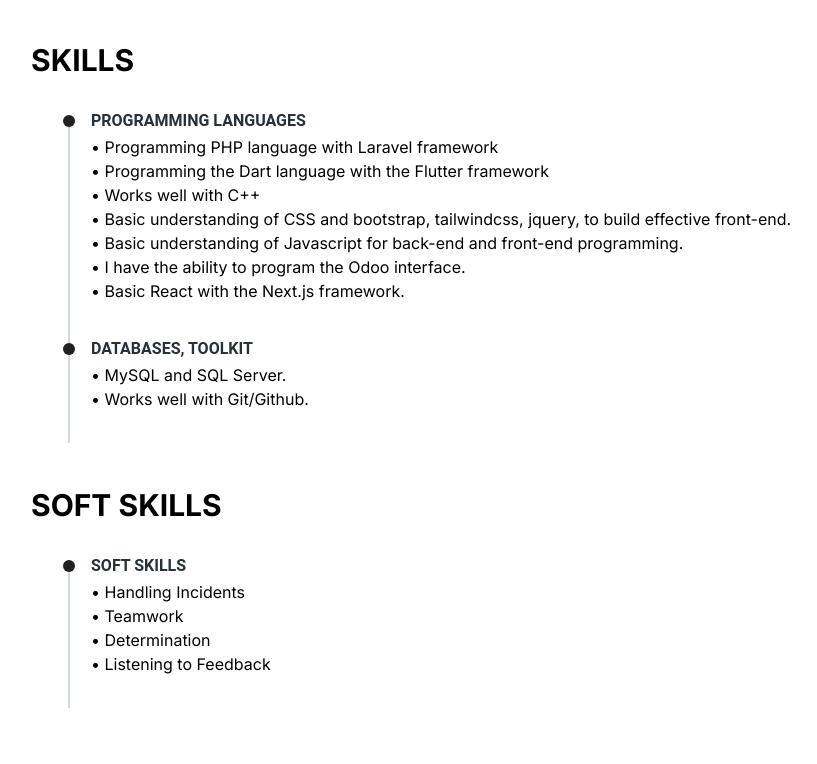
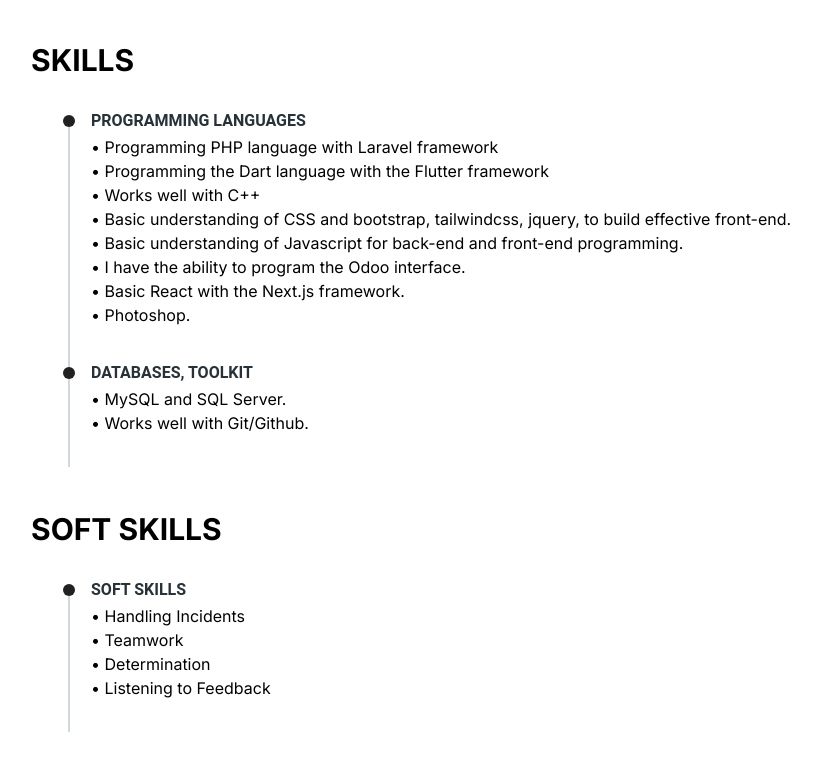
Before and after one commit to DinhDauMoi/me, a Next.js app: page / in a window 1280 px wide. Shown: the part 1046-1810 px from the top of the page, without its empty margins (259-1076 px from the left). Before the commit the page ends 1786 px from the top, so only its background shows below. Built offline with nearby package versions, Linux system fonts and the light colour scheme.

Commit message:
add skill

```diff
--- a/components/skills.tsx
+++ b/components/skills.tsx
@@ -19,7 +19,6 @@ export function Skills() {
 
           <TimelineHeader className="h-3">
             <TimelineIcon />
-
             <Typography variant="h6" color="blue-gray" className="leading-none">
               PROGRAMMING LANGUAGES
             </Typography>
@@ -32,8 +31,8 @@ export function Skills() {
               </div>
               <div>• Works well with C++</div>
               <div>
-                • Basic understanding of CSS and bootstrap, tailwindcss, jquery, to
-                build effective front-end.
+                • Basic understanding of CSS and bootstrap, tailwindcss, jquery,
+                to build effective front-end.
               </div>
               <div>
                 • Basic understanding of Javascript for back-end and front-end
@@ -41,6 +40,7 @@ export function Skills() {
               </div>
               <div>• I have the ability to program the Odoo interface.</div>
               <div>• Basic React with the Next.js framework.</div>
+              <div>• Photoshop.</div>
             </div>
           </TimelineBody>
 
```
